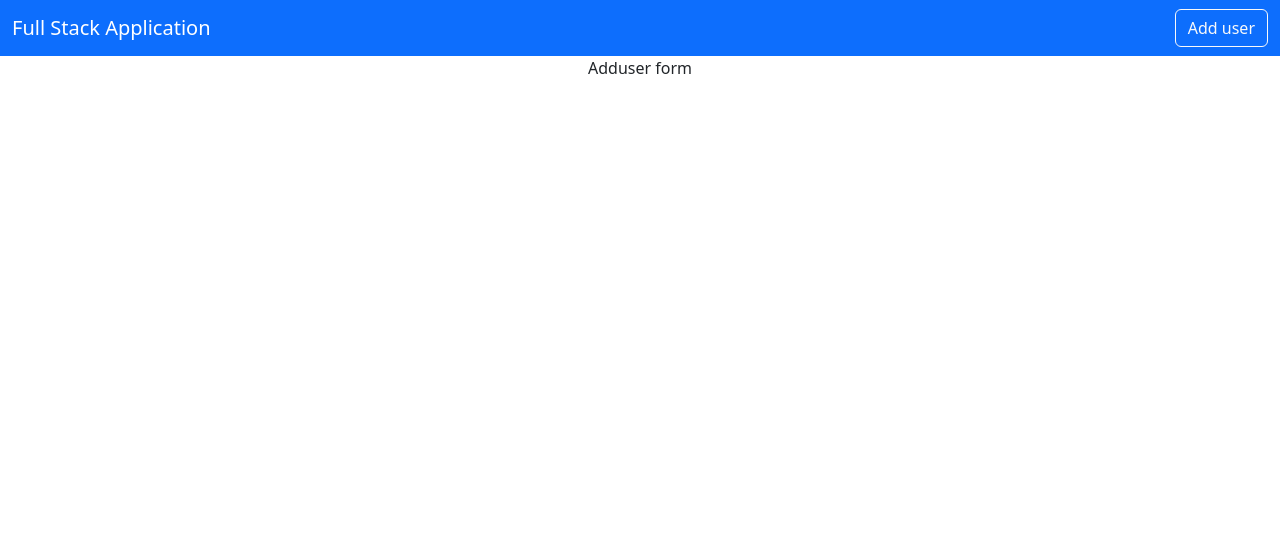
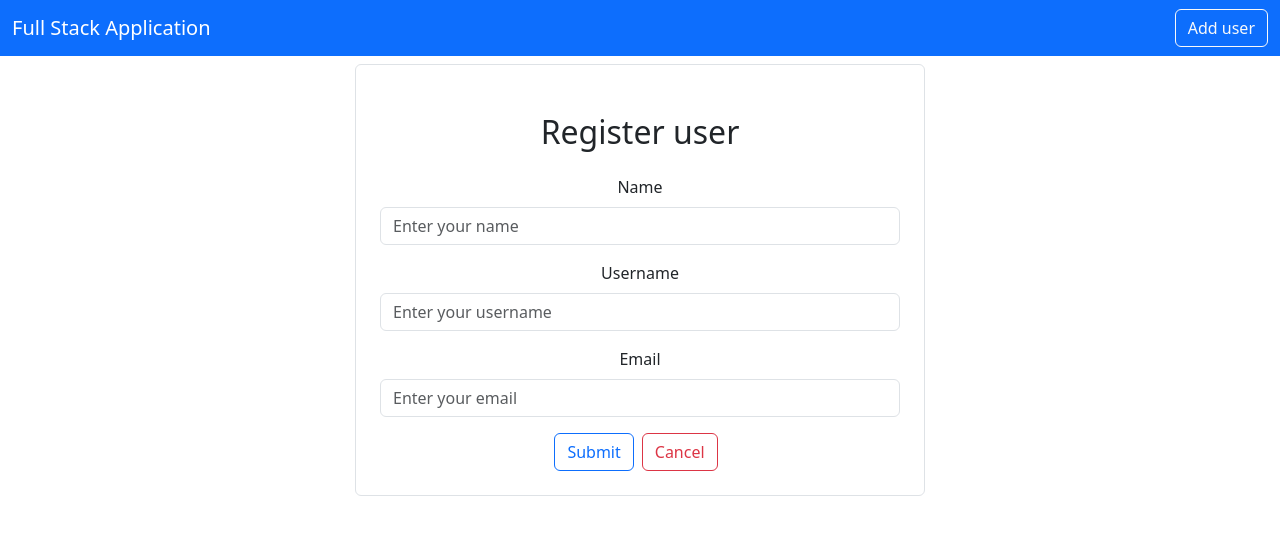
Before and after one commit to HonkyTonkRobot/user-list-frontend-react, a React (Create React App) app: page /adduser in a window 1280 px wide. Shown: the top 534 px of the page. Built offline with nearby package versions, Linux system fonts and the light colour scheme.

Commit message:
add add user form inputs

```diff
--- a/src/users/AddUser.js
+++ b/src/users/AddUser.js
@@ -1,4 +1,32 @@
 
 export default function AddUser() {
-  return <div>Adduser form</div>
+  return <div className="container">
+    <div className="row">
+      <div className="col-md-6 offset-md-3 border rounded p-4 mt-2">
+        <h2 className="text-center m-4">
+          Register user
+        </h2>
+        <div className="mb-3">
+          <label htmlFor="Name" className="form-label">
+            Name
+          </label>
+          <input type={"text"} className="form-control" placeholder="Enter your name" name="name" />
+        </div>
+        <div className="mb-3">
+          <label htmlFor="Username" className="form-label">
+            Username
+          </label>
+          <input type={"text"} className="form-control" placeholder="Enter your username" name="username" />
+        </div>
+        <div className="mb-3">
+          <label htmlFor="Email" className="form-label">
+            Email
+          </label>
+          <input type={"text"} className="form-control" placeholder="Enter your email" name="email" />
+        </div>
+        <button type="submit" className="btn btn-outline-primary">Submit</button>
+        <button type="reset" className="btn btn-outline-danger mx-2">Cancel</button>
+      </div>
+    </div >
+  </div >
 }
```
